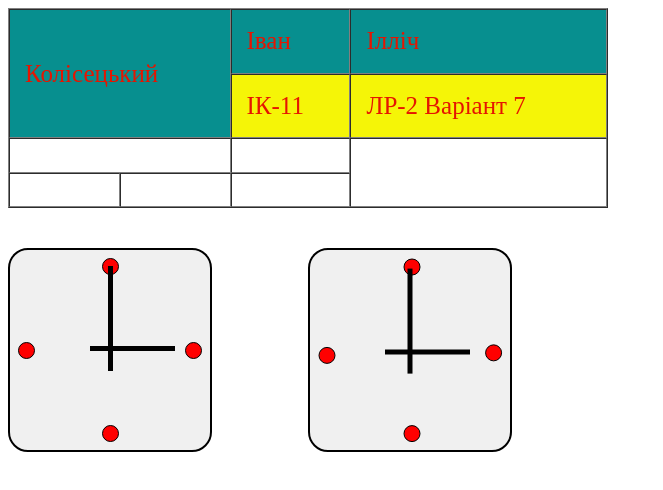
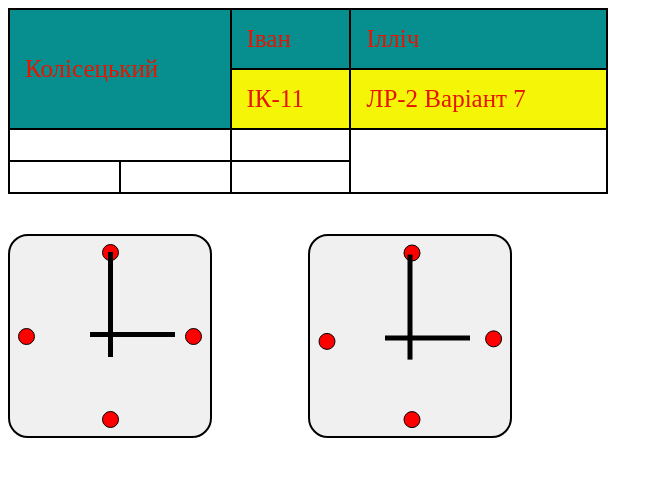
Before and after one commit to Deidara357/LR2, a plain HTML site: page index.html in a window 1280 px wide. Shown: the whole page, without its empty margins (0-663 px from the left). Drawn offline with Linux system fonts and the light colour scheme.

Commit message:
Fixed errors

```diff
--- a/index.html
+++ b/index.html
@@ -7,15 +7,15 @@
     <title>Колісецький І.І., ІК-11</title>
 </head>
 <body>
-    <table cellspacing="0" cellpadding="15px" border="1" height="200" width="600" style="color: #E51501; font-size: 25px;">
-        <tr class="row1" aria-rowspan="2">
+    <table style="color: #E51501; font-size: 25px;">
+        <tr class="row1" role="table">
             <td colspan="2" rowspan="2">Колісецький</td>
             <td>Іван</td>
             <td>Ілліч</td>
-            <tr class="row2">
-                <td>ІК-11</td>
-                <td>ЛР-2 Варіант 7</td>
-            </tr>
+        </tr>
+        <tr class="row2">
+            <td>ІК-11</td>
+            <td>ЛР-2 Варіант 7</td>
         </tr>
         <tr>
             <td colspan="2"></td>
--- a/style.css
+++ b/style.css
@@ -1,3 +1,16 @@
+table {
+    border-spacing: 0px;
+    width: 600px;
+}
+
+table, td {
+    border: 1px solid black;
+}
+
+td {
+    padding: 15px;
+}
+
 tr.row1 {
     background-color: #078f8f;
 }
```
